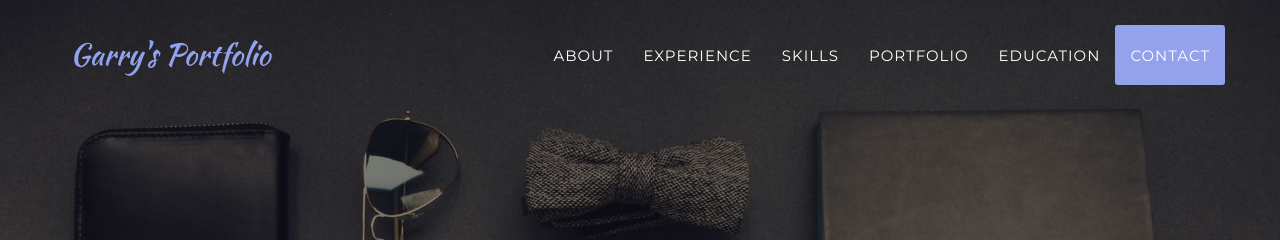
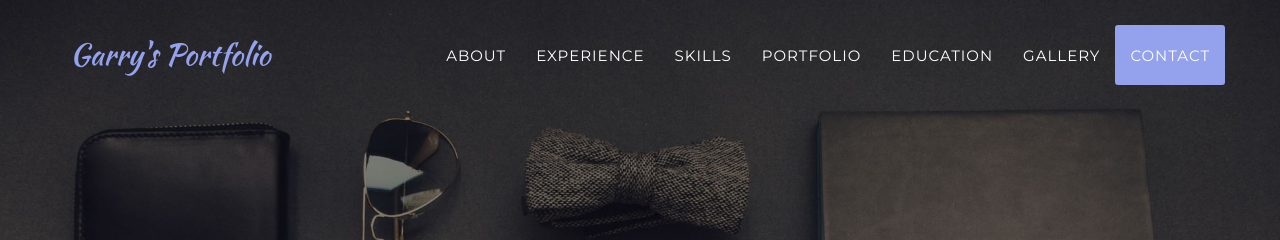
Before and after one commit to leoxovi/leoxovi.github.io, a Jekyll site: the page built from _posts/2020-06-20-project-1.markdown, in a window 1280 px wide. Shown: the top 240 px of the page. Built offline with Jekyll 4.4.1, drawn with Linux system fonts in a browser that asks for light colours; some web fonts are replaced; some of the changed text lies outside the part shown.

Commit message:
Fixed 1. Portfolio 2. Logos 3. Header
Added:
1. Gallery
2. Social media links

```diff
--- a/_config.yml
+++ b/_config.yml
@@ -25,9 +25,9 @@
 email: garryfung@u.nus.edu
 description: Welcome! This online portfolio is a pet project of mine during the Covid-19 circuit breaker period, experimenting with web development and UI/UX topics.
 # When Local Host
-# baseurl: ""
+baseurl: ""
 # When push to Git
-baseurl: "https://leoxovi.github.io/"
+#baseurl: "https://leoxovi.github.io/"
 
 # Team names, titles and social links
 people:
--- /dev/null
+++ b/_includes/gallery.html
@@ -0,0 +1,17 @@
+<!-- education Section -->
+    <section id="gallery">
+        <div class="container">
+            <div class="row">
+                <div class="col-lg-12 text-center">
+                    <h2 class="section-heading">My Artworks</h2>
+                    <h3 class="section-subheading text-muted">work-in-progress!</h3>
+                </div>
+            </div>
+
+            <div class="row">
+                <div class="col-lg-8 col-lg-offset-2 text-center">
+                    <p class="large text-muted">work-in-progress!</p>
+                </div>
+            </div>
+        </div>
+    </section>
--- a/_includes/header.html
+++ b/_includes/header.html
@@ -34,6 +34,9 @@
                         <a class="page-scroll" href="#education">Education</a>
                     </li>
                     <li>
+                        <a class="page-scroll" href="#gallery">Gallery</a>
+                    </li>
+                    <li>
                         <a class="page-scroll" href="#contact">Contact</a>
                     </li>
                 </ul>
--- a/_includes/modals.html
+++ b/_includes/modals.html
@@ -17,12 +17,12 @@
                             <img src="img/portfolio/{{ post.img }}" class="img-responsive img-centered" alt="{{ post.alt }}">
                             <p>{{ post.description }}</p>
                             <ul class="list-inline item-details">
-                                <li>Client:
-                                    <strong><a href="http://startbootstrap.com">{{ post.client }}</a>
+                                <li>Git:
+                                    <strong><a href="http://github.com/leoxovi/leoxovi.github.io">{{ post.git }}</a>
                                     </strong>
                                 </li>
                                 <li>Date:
-                                    <strong><a href="http://startbootstrap.com">{{ post.project-date }}</a>
+                                    <strong><a href="">{{ post.project-date }}</a>
                                     </strong>
                                 </li>
                                 <li>Service:
--- a/_includes/skills.html
+++ b/_includes/skills.html
@@ -22,15 +22,15 @@
                         <i class="fa fa-bolt fa-stack-1x fa-inverse"></i>
                     </span>
                     <h4 class="service-heading">Electrical Engineering</h4>
-                    <p class="text-muted">Managing power supply projects involving design, supply, installation, testing and commissioning of Electrical Systems.</p>
+                    <p class="text-muted">Manage power supply projects involving design, supply, installation, testing and commissioning of Electrical Systems.</p>
                 </div>
                 <div class="col-md-4">
                     <span class="fa-stack fa-4x">
                         <i class="fa fa-circle fa-stack-2x text-primary"></i>
                         <i class="fa fa-code fa-stack-1x fa-inverse"></i>
                     </span>
-                    <h4 class="service-heading">Software Development</h4>
-                    <p class="text-muted">Driving process automation efforts via Robotic Process Automation (RPA), Digitalisation as well as Data Visualisation and Analytics.</p>
+                    <h4 class="service-heading">Digitalisation</h4>
+                    <p class="text-muted">Drive process automation efforts via Software Development in areas such as Robotic Process Automation (RPA), Data Visualisation and Analytics.</p>
                 </div>
                 <div class="col-md-4">
                     <span class="fa-stack fa-4x">
@@ -38,7 +38,7 @@
                         <i class="fa fa-code-fork fa-stack-1x fa-inverse"></i>
                     </span>
                     <h4 class="service-heading">Deep Learning</h4>
-                    <p class="text-muted">Application of state-of-the-art deep learning algorithms in my side projects by mimicking the human brain in processing data for object detection, speech recognition, predictive analytics.</p>
+                    <p class="text-muted">Application of state-of-the-art deep learning algorithms by mimicking the human brain in processing data for object detection, speech recognition and predictive analytics.</p>
                 </div>
                 <div class="col-md-4">
                     <span class="fa-stack fa-4x">
@@ -46,7 +46,7 @@
                         <i class="fa fa-university fa-stack-1x fa-inverse"></i>
                     </span>
                     <h4 class="service-heading">Mentorship</h4>
-                    <p class="text-muted">Provide guidance on MOOC courses in subjects such as Computer Science, Data Science, Business and Personal Development.</p>
+                    <p class="text-muted">Guide MOOCs learners ina virtual setting on subjects such as Computer Science, Data Science, Business and Personal Development.</p>
                 </div>
                 <div class="col-md-4">
                     <span class="fa-stack fa-4x">
@@ -54,7 +54,7 @@
                         <i class="fa fa-pencil fa-stack-1x fa-inverse"></i>
                     </span>
                     <h4 class="service-heading">Portrait Arts</h4>
-                    <p class="text-muted">Practitioner of Hyperrealism portrait arts, a genre of art resembling a high-resolution photograph.</p>
+                    <p class="text-muted">Practitioner of Hyperrealism portrait arts, a genre of art resembling a high-resolution photograph. Check out my gallery!</p>
                 </div>
             </div>
             <div class="row">
--- a/_layouts/default.html
+++ b/_layouts/default.html
@@ -12,6 +12,7 @@
     {% include skills.html %}
     {% include portfolio_grid.html %}
     {% include education.html %}
+    {% include gallery.html %}
     {% include contact.html %}
     {% include footer.html %}
     {% include modals.html %}
```
Also changed, not shown: _posts/2020-06-20-project-1.markdown (+4 -3 lines), img/portfolio/Digital Portfolio-thumbnail.jpg (added), img/portfolio/Digital Portfolio.jpg (added).
